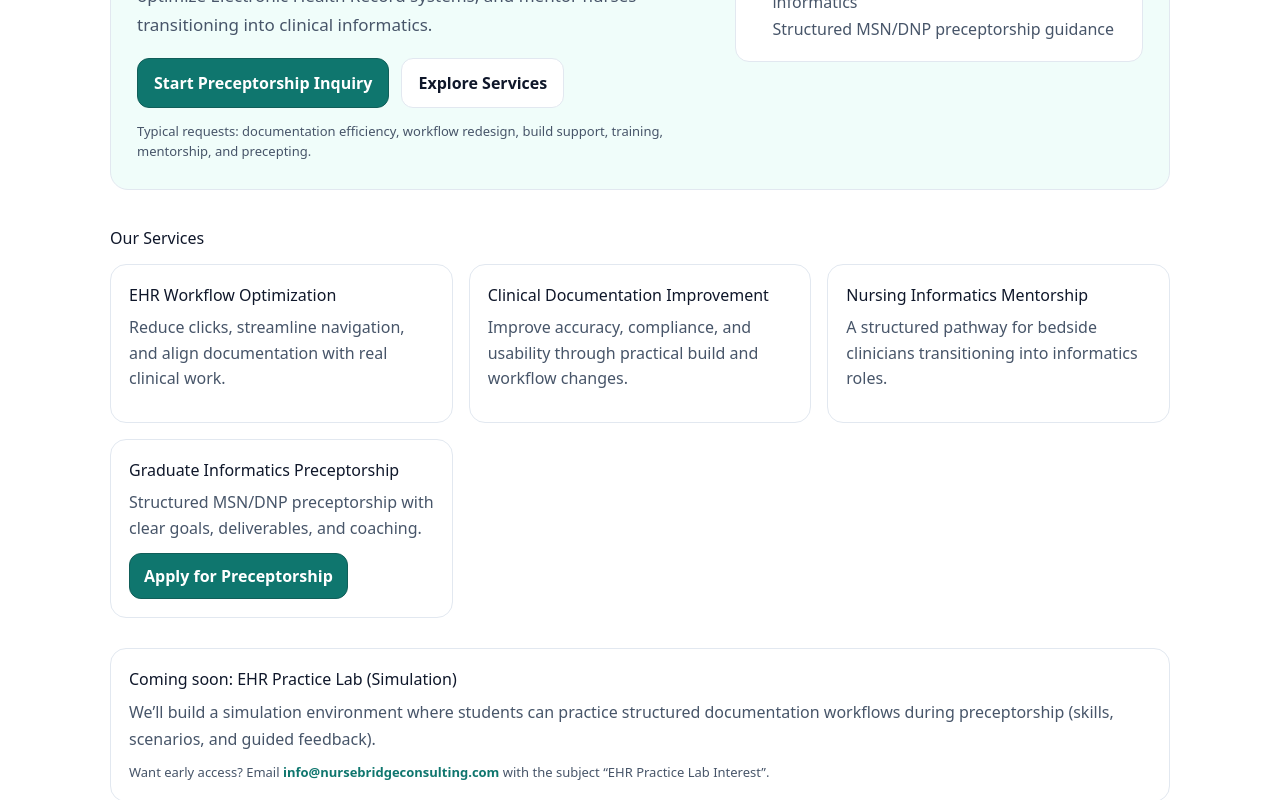
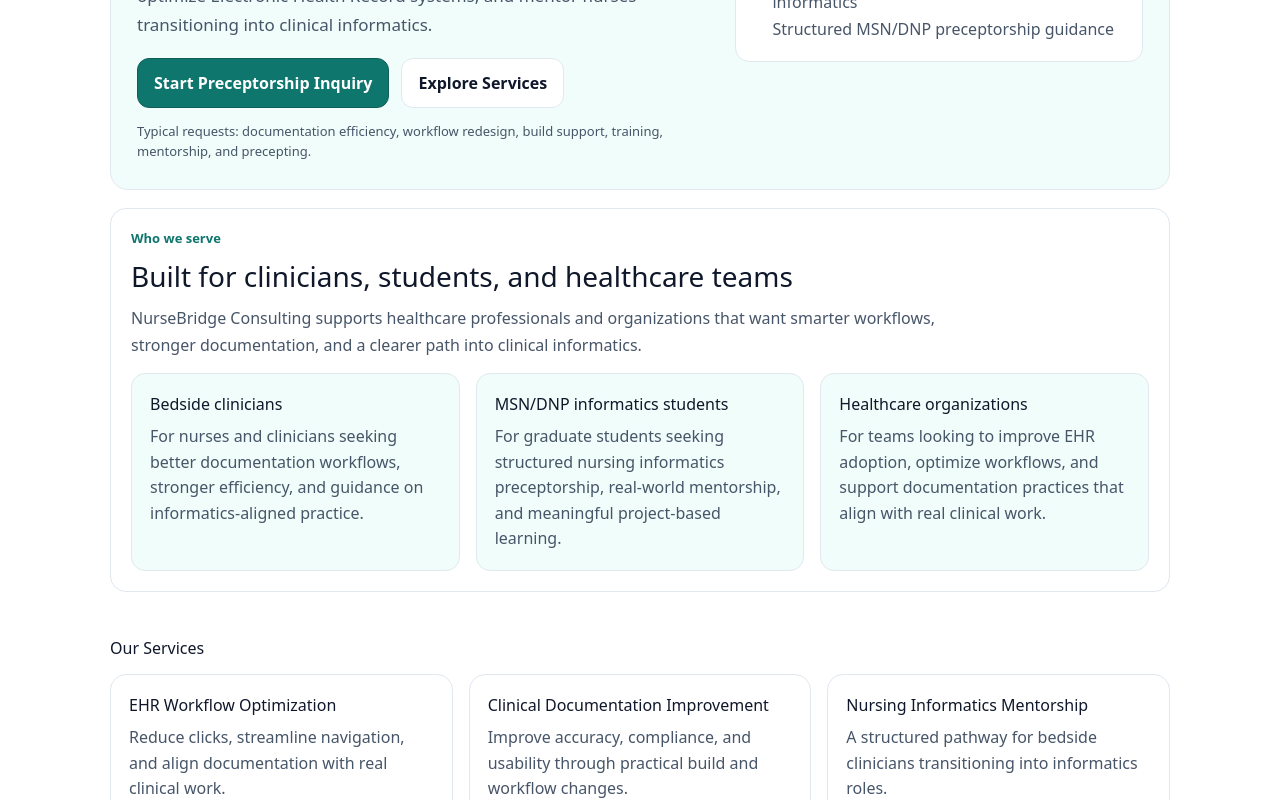
Before and after one commit to bamao33-hub/nursebridge-web, a Next.js app: page / in a window 1280 px wide. Shown: the part 402-1202 px from the top of the page. Built offline with nearby package versions, Linux system fonts and the light colour scheme.

Commit message:
Update page.tsx

```diff
--- a/app/page.tsx
+++ b/app/page.tsx
@@ -205,6 +205,81 @@
     </div>
   </div>
 </section>
+        {/* Who We Serve */}
+<section style={{ paddingTop: 18, paddingBottom: 8 }}>
+  <div
+    style={{
+      border: `1px solid ${BORDER}`,
+      borderRadius: 16,
+      padding: 20,
+      backgroundColor: "white",
+    }}
+  >
+    <div style={{ marginBottom: 14 }}>
+      <div style={{ color: TEAL, fontWeight: 800, fontSize: 13, marginBottom: 6 }}>
+        Who we serve
+      </div>
+      <h2 style={{ margin: 0, fontSize: 28 }}>Built for clinicians, students, and healthcare teams</h2>
+      <p style={{ marginTop: 8, color: MUTED, lineHeight: 1.7, maxWidth: 850 }}>
+        NurseBridge Consulting supports healthcare professionals and organizations that want
+        smarter workflows, stronger documentation, and a clearer path into clinical informatics.
+      </p>
+    </div>
+
+    <div
+      style={{
+        display: "grid",
+        gridTemplateColumns: "repeat(auto-fit, minmax(240px, 1fr))",
+        gap: 16,
+      }}
+    >
+      <div
+        style={{
+          border: `1px solid ${BORDER}`,
+          borderRadius: 14,
+          padding: 18,
+          backgroundColor: SOFT,
+        }}
+      >
+        <h3 style={{ marginTop: 0, marginBottom: 8 }}>Bedside clinicians</h3>
+        <p style={{ margin: 0, color: MUTED, lineHeight: 1.6 }}>
+          For nurses and clinicians seeking better documentation workflows, stronger efficiency,
+          and guidance on informatics-aligned practice.
+        </p>
+      </div>
+
+      <div
+        style={{
+          border: `1px solid ${BORDER}`,
+          borderRadius: 14,
+          padding: 18,
+          backgroundColor: SOFT,
+        }}
+      >
+        <h3 style={{ marginTop: 0, marginBottom: 8 }}>MSN/DNP informatics students</h3>
+        <p style={{ margin: 0, color: MUTED, lineHeight: 1.6 }}>
+          For graduate students seeking structured nursing informatics preceptorship,
+          real-world mentorship, and meaningful project-based learning.
+        </p>
+      </div>
+
+      <div
+        style={{
+          border: `1px solid ${BORDER}`,
+          borderRadius: 14,
+          padding: 18,
+          backgroundColor: SOFT,
+        }}
+      >
+        <h3 style={{ marginTop: 0, marginBottom: 8 }}>Healthcare organizations</h3>
+        <p style={{ margin: 0, color: MUTED, lineHeight: 1.6 }}>
+          For teams looking to improve EHR adoption, optimize workflows, and support
+          documentation practices that align with real clinical work.
+        </p>
+      </div>
+    </div>
+  </div>
+</section>
         {/* Services */}
         <section
           id="services"
```
